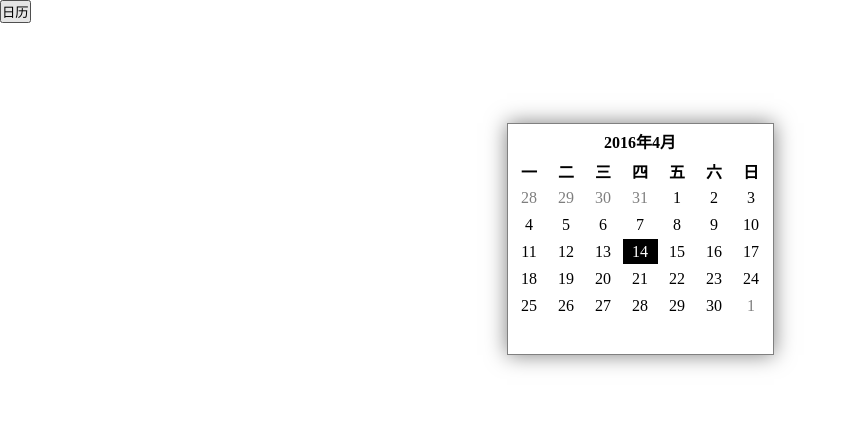
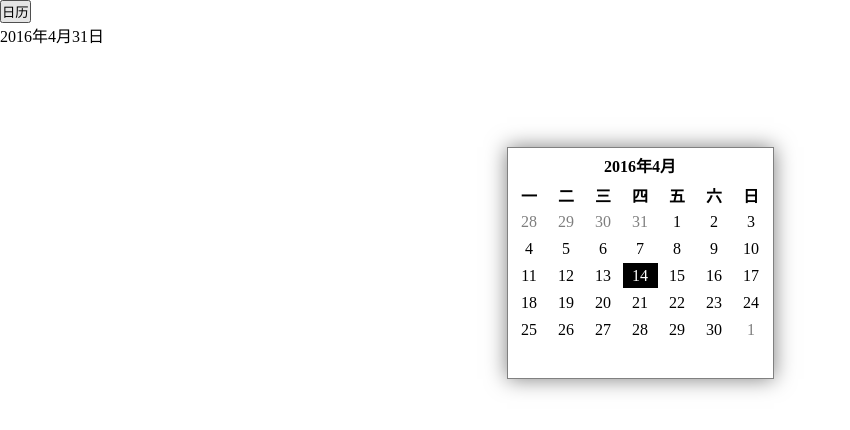
Before and after one commit to xyxiao001/taskAll, a plain HTML site: page all/task40/task40.html in a window 1280 px wide. Both pictures are taken after a click on the element "31". Shown: the whole page, without its empty margins (0-850 px from the left). Drawn offline with Linux system fonts and the light colour scheme.

Commit message:
add click

```diff
--- a/all/task40/assets/css/task40.css
+++ b/all/task40/assets/css/task40.css
@@ -35,6 +35,10 @@
   opacity: 0.5;
 }
 
+.afterdays {
+  opacity: 0.5;
+}
+
 .calendar table tbody td:hover {
   color: white;
   background-color: black;
--- a/all/task40/assets/js/task40.js
+++ b/all/task40/assets/js/task40.js
@@ -125,7 +125,7 @@ function dayTable(calendarDate) {
       }
       if (start >= calendarDate.Alldays + firstDay - 1) {
         td.innerHTML = 35 - start
-        td.setAttribute('class', 'lastdays')
+        td.setAttribute('class', 'afterdays')
       }
     } else {
       td.innerHTML = dayArr[start]
@@ -135,6 +135,11 @@ function dayTable(calendarDate) {
     if (start === 0 || start % 7 === 0) {
       tbody.appendChild(tr)
     }
+    td.addEventListener('click', function () {
+      var time = document.getElementById('time')
+      time.innerHTML = calendarDate.year + '年'
+        + calendarDate.month + '月' +  this.innerHTML + '日'
+    })
   }
   thead.appendChild(tr2)
   table.appendChild(thead)
--- a/all/task40/task40.html
+++ b/all/task40/task40.html
@@ -10,6 +10,7 @@
   </head>
   <body>
     <button type="button" name="button" id="rili">日历</button>
+    <p id="time">0</p>
     <script src="assets/js/task40.js"></script>
   </body>
 </html>
```
